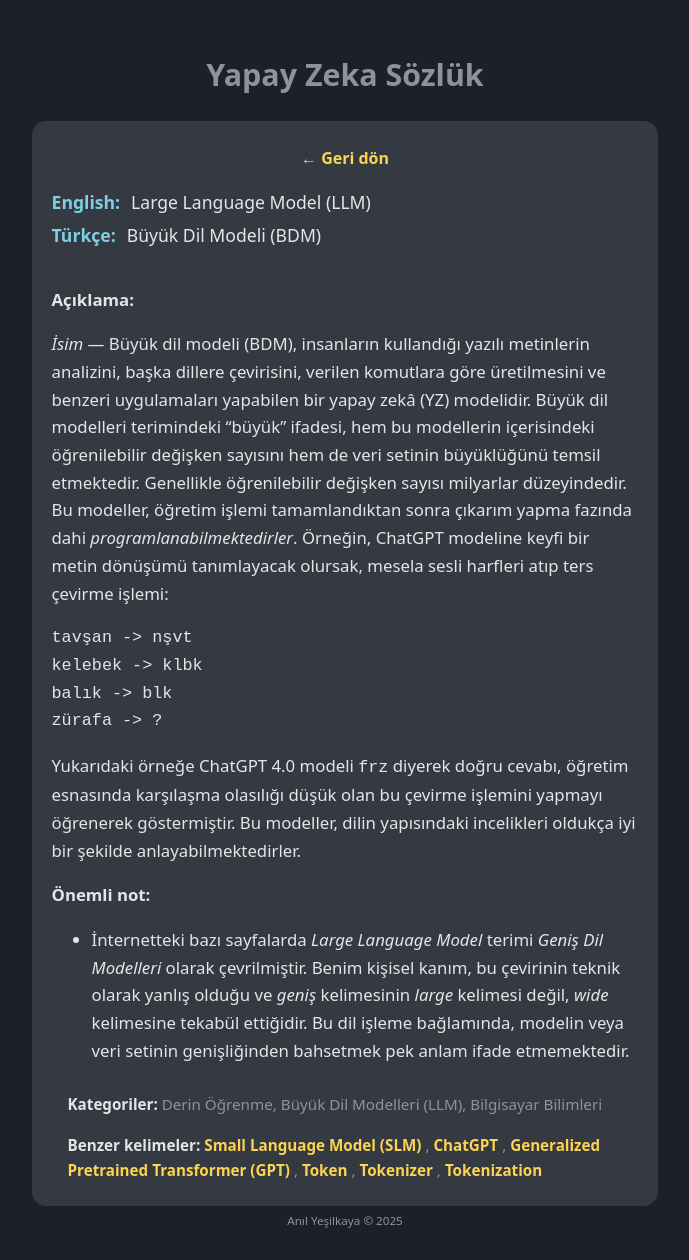
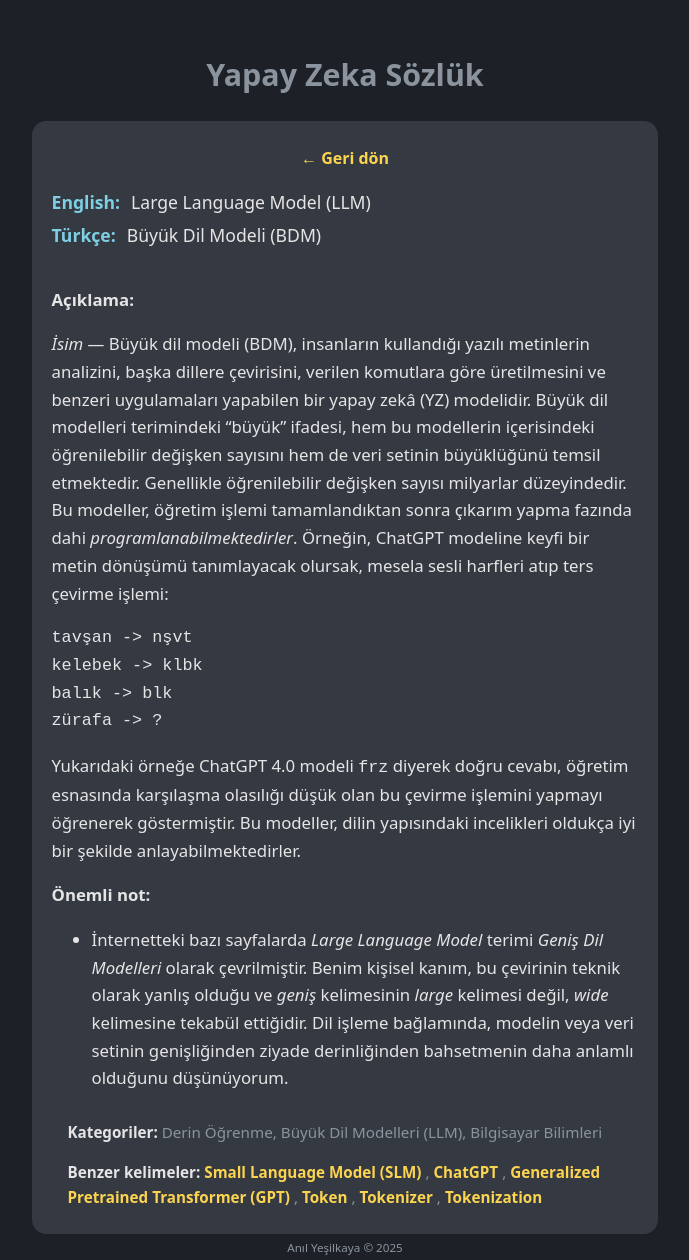
Before and after one commit to anilyesilkaya/aiml-tr-dictionary, a Jekyll site: the page built from _terms/llm.md, in a window 1280 px wide. Shown: the whole page, without its empty margins (295-984 px from the left). Built offline with Jekyll 4.4.1, drawn with Linux system fonts in a browser that asks for light colours; before the commit the page ends 1232 px from its top, so only the background shows below that.

Commit message:
Minor term content update.

```diff
--- a/_terms/llm.md
+++ b/_terms/llm.md
@@ -20,4 +20,4 @@ Yukarıdaki örneğe ChatGPT 4.0 modeli `frz` diyerek doğru cevabı, öğretim
 
 
 **Önemli not:**
-- İnternetteki bazı sayfalarda _Large Language Model_ terimi _Geniş Dil Modelleri_ olarak çevrilmiştir. Benim kişisel kanım, bu çevirinin teknik olarak yanlış olduğu ve _geniş_ kelimesinin _large_ kelimesi değil, _wide_ kelimesine tekabül ettiğidir. Bu dil işleme bağlamında, modelin veya veri setinin genişliğinden bahsetmek pek anlam ifade etmemektedir.
+- İnternetteki bazı sayfalarda _Large Language Model_ terimi _Geniş Dil Modelleri_ olarak çevrilmiştir. Benim kişisel kanım, bu çevirinin teknik olarak yanlış olduğu ve _geniş_ kelimesinin _large_ kelimesi değil, _wide_ kelimesine tekabül ettiğidir. Dil işleme bağlamında, modelin veya veri setinin genişliğinden ziyade derinliğinden bahsetmenin daha anlamlı olduğunu düşünüyorum.
```
